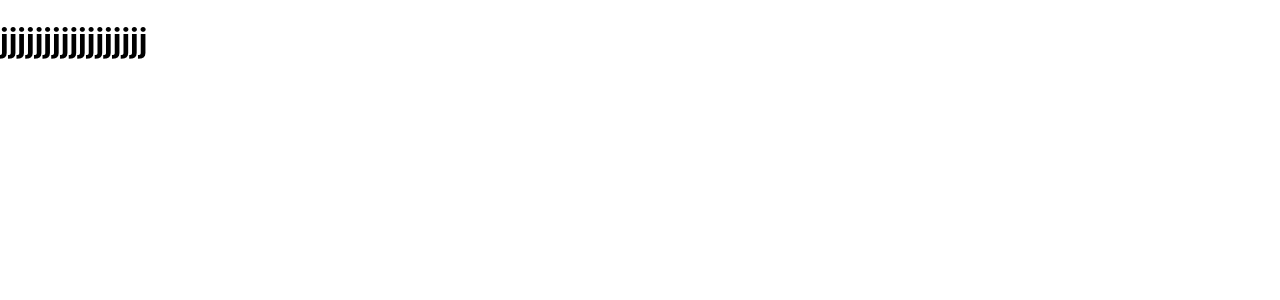
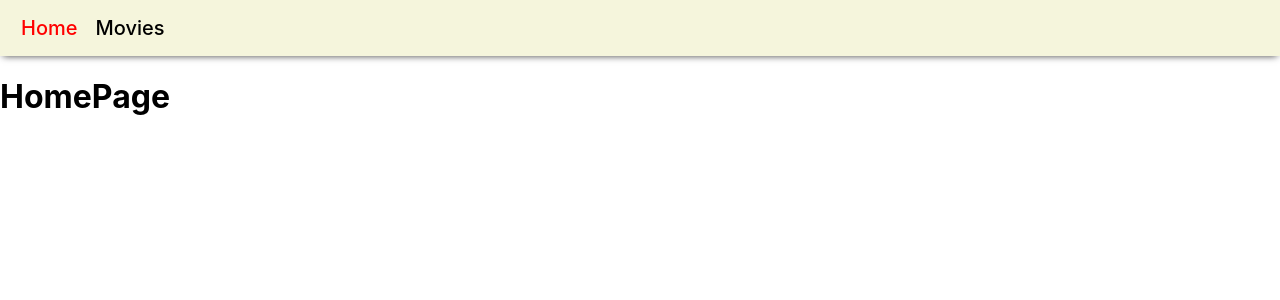
Before and after one commit to go-doc-web/goit-react-hw-05-movies, a React (Create React App) app: page / in a window 1280 px wide. Shown: the top 300 px of the page. Built offline with nearby package versions, Linux system fonts and the light colour scheme.

Commit message:
Create NavBar App

```diff
--- a/public/index.html
+++ b/public/index.html
@@ -10,34 +10,12 @@
       content="Web site created using create-react-app"
     />
     <link rel="apple-touch-icon" href="%PUBLIC_URL%/logo192.png" />
-    <!--
-      manifest.json provides metadata used when your web app is installed on a
-      user's mobile device or desktop. See https://developers.google.com/web/fundamentals/web-app-manifest/
-    -->
+
     <link rel="manifest" href="%PUBLIC_URL%/manifest.json" />
-    <!--
-      Notice the use of %PUBLIC_URL% in the tags above.
-      It will be replaced with the URL of the `public` folder during the build.
-      Only files inside the `public` folder can be referenced from the HTML.
 
-      Unlike "/favicon.ico" or "favicon.ico", "%PUBLIC_URL%/favicon.ico" will
-      work correctly both with client-side routing and a non-root public URL.
-      Learn how to configure a non-root public URL by running `npm run build`.
-    -->
-    <title>React App</title>
+    <title>Netflex React</title>
 
-    <!-- Start Single Page Apps for GitHub Pages -->
     <script type="text/javascript">
-      // Single Page Apps for GitHub Pages
-      // MIT License
-      // https://github.com/rafgraph/spa-github-pages
-      // This script checks to see if a redirect is present in the query string,
-      // converts it back into the correct url and adds it to the
-      // browser's history using window.history.replaceState(...),
-      // which won't cause the browser to attempt to load the new url.
-      // When the single page app is loaded further down in this file,
-      // the correct url will be waiting in the browser's history for
-      // the single page app to route accordingly.
       (function (l) {
         if (l.search[1] === '/') {
           var decoded = l.search
--- a/src/App.jsx
+++ b/src/App.jsx
@@ -1,3 +1,19 @@
+import { BrowserRouter, Routes, Route } from 'react-router-dom';
+
+import NavBar from 'modules/NavBar';
+import HomePage from './pages/HomePage';
+import MoviesPage from 'pages/MoviesPage';
+import NotFoundPage from 'pages/NotFoundPage';
+
 export const App = () => {
-  return <h1>jjjjjjjjjjjjjjjjj</h1>;
+  return (
+    <BrowserRouter>
+      <NavBar />
+      <Routes>
+        <Route path="/" element={<HomePage />} />
+        <Route path="/movies" element={<MoviesPage />} />
+        <Route path="*" element={<NotFoundPage />} />
+      </Routes>
+    </BrowserRouter>
+  );
 };
--- /dev/null
+++ b/src/modules/NavBar/NavBar.jsx
@@ -0,0 +1,21 @@
+import itemsNavBar from './itemsNavBar';
+
+import { NavLink } from 'react-router-dom';
+
+import css from './navbar.module.css';
+
+const NavBar = () => {
+  const elements = itemsNavBar.map(({ id, text, link }) => (
+    <li className={css.menu_item} key={id}>
+      <NavLink className={css.menu_link} to={link}>
+        {text}
+      </NavLink>
+    </li>
+  ));
+  return (
+    <nav className={css.menu}>
+      <ul className={css.menu_list}>{elements}</ul>
+    </nav>
+  );
+};
+export default NavBar;
--- /dev/null
+++ b/src/modules/NavBar/index.js
@@ -0,0 +1 @@
+export { default } from './NavBar';
--- /dev/null
+++ b/src/modules/NavBar/itemsNavBar.js
@@ -0,0 +1,16 @@
+import { nanoid } from 'nanoid';
+
+const itemsNavBar = [
+  {
+    id: nanoid(),
+    text: 'Home',
+    link: '/',
+  },
+  {
+    id: nanoid(),
+    text: 'Movies',
+    link: '/movies',
+  },
+];
+
+export default itemsNavBar;
--- /dev/null
+++ b/src/modules/NavBar/navbar.module.css
@@ -0,0 +1,32 @@
+.menu {
+  padding: 16px 15px;
+  background-color: beige;
+  -webkit-box-shadow: 0px 3px 7px -3px rgba(0, 0, 0, 0.75);
+  -moz-box-shadow: 0px 3px 7px -3px rgba(0, 0, 0, 0.75);
+  box-shadow: 0px 3px 7px -3px rgba(0, 0, 0, 0.75);
+}
+
+.menu_list {
+  list-style: none;
+  display: flex;
+  align-items: center;
+  gap: 6px;
+  padding: 0;
+  margin: 0;
+}
+
+.menu_link {
+  text-decoration: none;
+  font-size: 20px;
+  font-weight: 500;
+  color: black;
+  padding: 10px 6px;
+}
+
+.menu_link:hover,
+.menu_link:focus {
+  color: teal;
+}
+.menu_link:global(.active) {
+  color: red;
+}
--- /dev/null
+++ b/src/pages/HomePage/HomePage.jsx
@@ -0,0 +1,5 @@
+const HomePage = () => {
+  return <h1>HomePage</h1>;
+};
+
+export default HomePage;
--- /dev/null
+++ b/src/pages/HomePage/index.js
@@ -0,0 +1 @@
+export { default } from './HomePage';
--- /dev/null
+++ b/src/pages/MoviesPage/MoviesPage.jsx
@@ -0,0 +1,5 @@
+const MoviesPage = () => {
+  return <h1>Movies Page</h1>;
+};
+
+export default MoviesPage;
--- /dev/null
+++ b/src/pages/MoviesPage/index.js
@@ -0,0 +1 @@
+export { default } from './MoviesPage';
--- /dev/null
+++ b/src/pages/NotFoundPage/NotFoundPage.jsx
@@ -0,0 +1,12 @@
+const NotFoundPage = () => {
+  return (
+    <div>
+      <h1>Error 404 :)</h1>
+      <p>
+        Page not found,you can go back to <a href="/">Home Page</a>
+      </p>
+    </div>
+  );
+};
+
+export default NotFoundPage;
--- /dev/null
+++ b/src/pages/NotFoundPage/index.js
@@ -0,0 +1 @@
+export { default } from './NotFoundPage';
```
